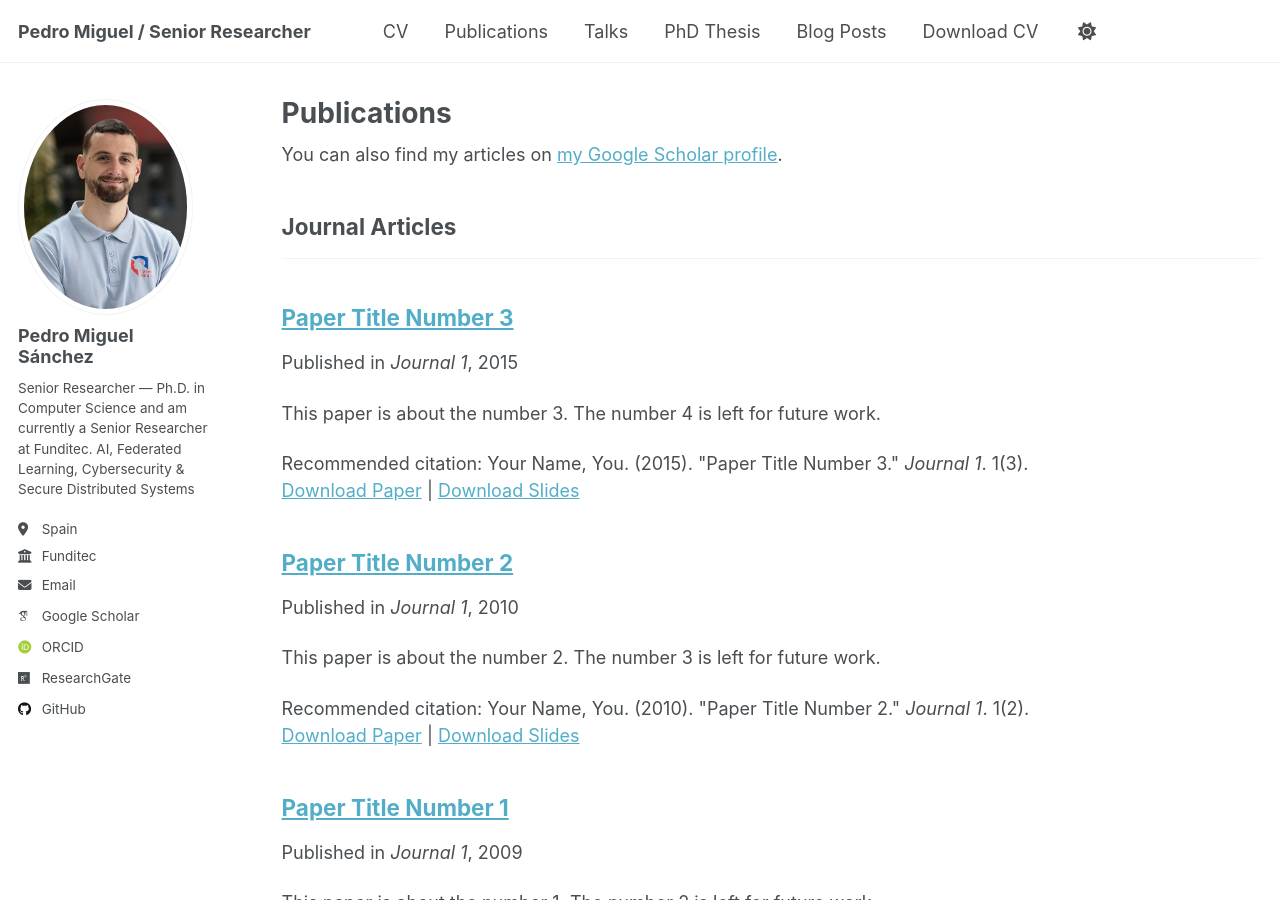
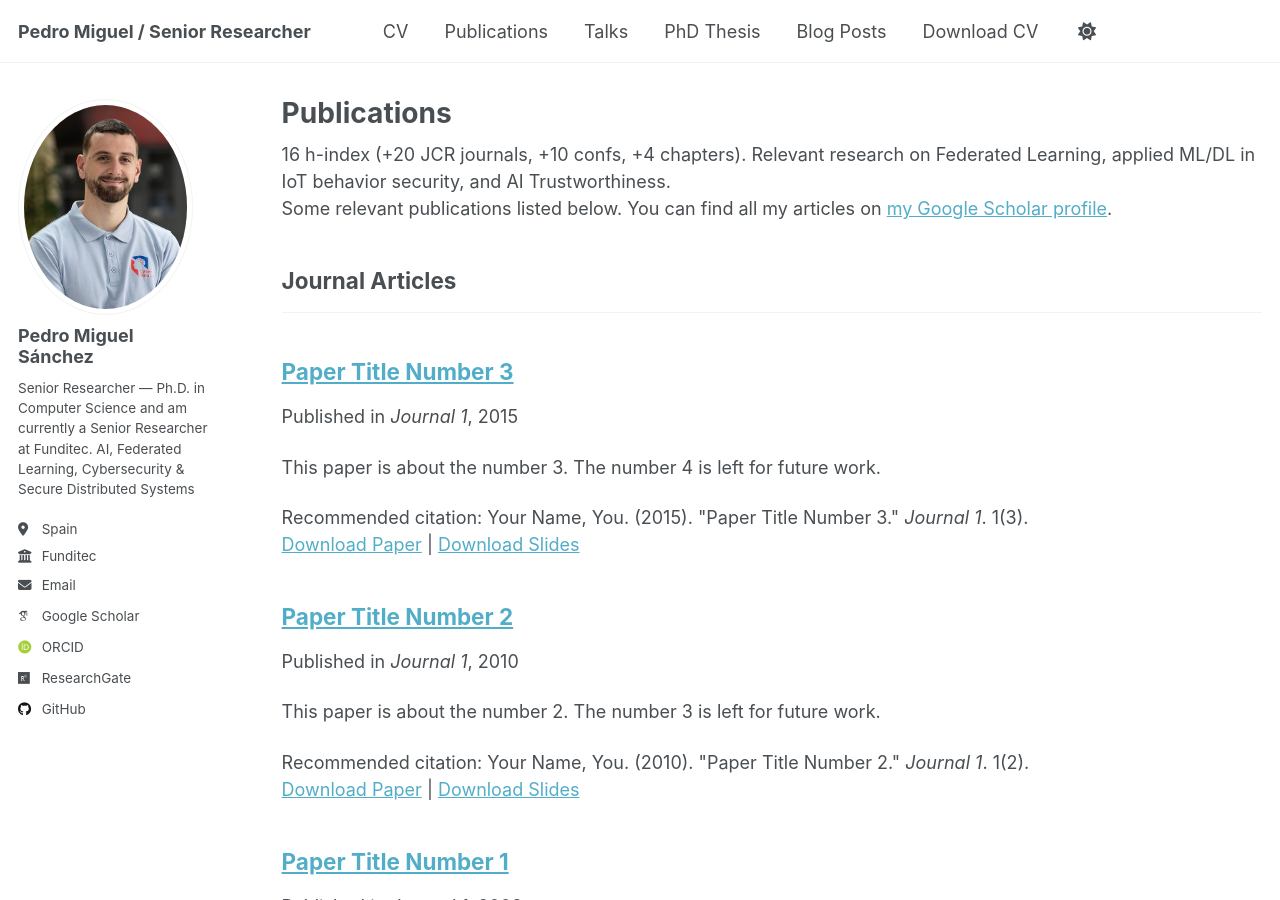
Before and after one commit to sxz0/sxz0.github.io, a Jekyll site: the page built from _pages/publications.html, in a window 1280 px wide and 900 px high. Built offline with Jekyll 4.4.1, drawn with Linux system fonts in a browser that asks for light colours; some web fonts are replaced.

Commit message:
Update publications.html

```diff
--- a/_pages/publications.html
+++ b/_pages/publications.html
@@ -6,7 +6,10 @@ author_profile: true
 ---
 
 {% if site.author.googlescholar %}
-  <div class="wordwrap">You can also find my articles on <a href="{{site.author.googlescholar}}">my Google Scholar profile</a>.</div>
+<div class="wordwrap">16 h-index (+20 JCR journals, +10 confs, +4 chapters). Relevant research on Federated Learning, applied
+ML/DL in IoT behavior security, and AI Trustworthiness.</div>
+
+<div class="wordwrap">Some relevant publications listed below. You can find all my articles on <a href="{{site.author.googlescholar}}">my Google Scholar profile</a>.</div>
 {% endif %}
 
 {% include base_path %}
```
